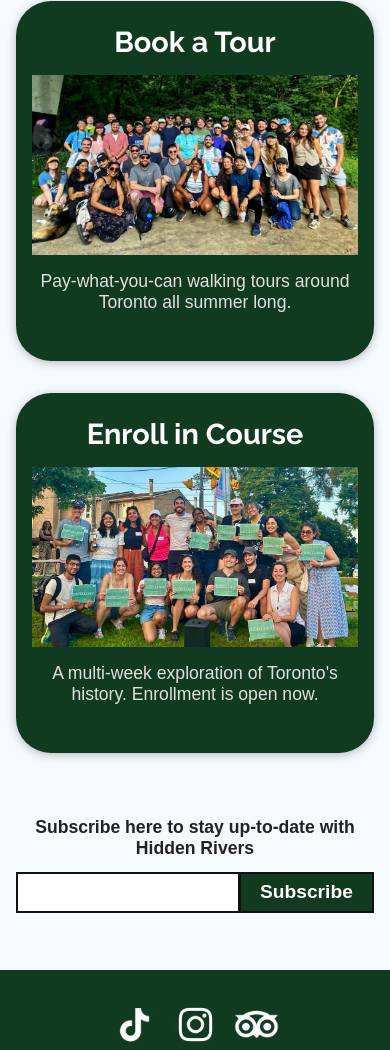
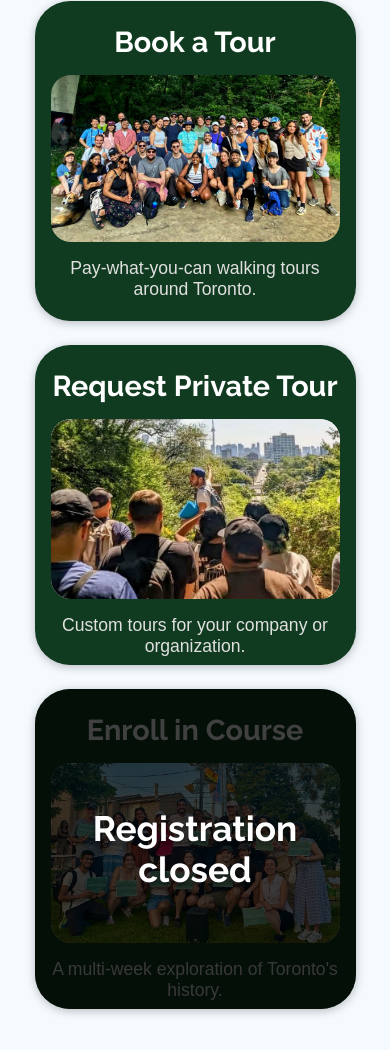
Before and after one commit to mattyj612/hidden_rivers, a website: page index.html in a window 390 px wide. Shown: the part 931-1981 px from the top of the page. Drawn offline with Linux system fonts and the light colour scheme.

Commit message:
Refactor offerings grid: improved responsive stacking, fixed box sizing, and cleaned up layout

```diff
--- a/index.html
+++ b/index.html
@@ -54,6 +54,7 @@
   <link href="https://fonts.googleapis.com/css2?family=Instrument+Serif:ital@0;1&family=Newsreader:ital,opsz,wght@0,6..72,200..800;1,6..72,200..800&family=Raleway:wght@400;700&display=swap" rel="stylesheet">
 </head>
 <body>
+  <div class="center-line"></div>
   <div class="banner">
     <div class="banner-text">Explore 12,000 years of history</div>
   </div>
@@ -67,17 +68,21 @@
     <!-- <hr/> -->
   </div>
   <div class="offerings-section">
-
     <div class="offerings">
       <a class="offering-box" href="https://lu.ma/hiddenrivers" target="_blank">
         <div class="offering-title">Book a Tour</div>
         <img class="offering-image" src="images/book_tour.webp" alt="Tour photo">
-        <div class="offering-desc">Pay-what-you-can walking tours around Toronto all summer long.</div>
+        <div class="offering-desc">Pay-what-you-can walking tours around Toronto.</div>
       </a>
-      <a class="offering-box" href="/course.html">
+      <a class="offering-box" href="mailto:info@hiddenrivers.ca">
+        <div class="offering-title">Request Private Tour</div>
+        <img class="offering-image" src="images/private_tour.jpg" alt="Private tour photo">
+        <div class="offering-desc">Custom tours for your company or organization.</div>
+      </a>
+      <a class="offering-box registration-overlay" href="/course.html">
         <div class="offering-title">Enroll in Course</div>
         <img class="offering-image" src="images/course.JPG" alt="Course photo">
-        <div class="offering-desc">A multi-week exploration of Toronto's history. Enrollment is open now.</div>
+        <div class="offering-desc">A multi-week exploration of Toronto's history.</div>
       </a>
     </div>
   </div>
@@ -85,10 +90,6 @@
     <div class="email-capture-label">
       Subscribe here to stay up-to-date with Hidden Rivers
     </div>
-    <!-- <form class="email-capture-form" id="email-capture-form">
-      <input type="email" class="email-capture-input" name="email" id="email-input" required placeholder="Enter your email">
-      <button type="submit" class="email-capture-button">Subscribe</button>
-    </form> -->
     <form id="email-form" class="email-capture-form" novalidate>
       <input type="text" id="email-input" name="email" class="email-capture-input">
       <button type="submit" class="email-capture-button">Subscribe</button>
--- a/styles.css
+++ b/styles.css
@@ -57,7 +57,7 @@ body {
   width: 100vw;
   background: #F5FAFE;
   /* background: linear-gradient(120deg, #F5FAFE 60%, #e6f4ea 100%); */
-  padding: 3rem 0 3rem 0;
+  padding: 3rem 0 2rem 0;
   margin: 0;
 }
 .mission {
@@ -95,41 +95,41 @@ body {
   line-height: 1.5;
   display: block;
 }
+
 .offerings-section {
   background: #F5FAFE;
-  padding: 1rem 3rem 1rem 3rem;
+  padding: 1rem 0;
+  margin: 0;
 }
 
 .offerings {
-  display: flex;
+  display: grid;
+  grid-template-columns: repeat(3, 350px);
+  gap: 1.5rem;
   justify-content: center;
-  gap: 2rem;
-  margin: 0rem auto;
-  max-width: 800px;
+  margin: 0 auto 1rem;
 }
+
 .offering-box {
   background: var(--green-dark);
   color: #fff;
   border-radius: 35px;
-  /* box-shadow: 0 4px 16px rgba(17,59,32,0.10); */
   box-shadow: 0px 2px 10px 0px rgba(0, 0, 0, 0.25);
   padding: 1.5rem 1rem 1rem 1rem;
-  flex: 320px;
-  width: 320px;
-  height: 300px;
+  aspect-ratio: 1.1 / 1;
   display: flex;
   flex-direction: column;
-  align-items: stretch;
-  text-align: left;
-  border: none;
+  align-items: center;
   text-decoration: none;
   transition: background 0.2s, box-shadow 0.2s;
   cursor: pointer;
 }
+
 .offering-box:hover, .offering-box:focus {
   background: #316142;
   box-shadow: 0 8px 24px rgba(0,186,86,0.13);
 }
+
 .offering-title {
   font-size: 1.8rem;
   font-weight: 700;
@@ -138,23 +138,18 @@ body {
   font-family: 'Raleway', sans-serif;
   text-align: center;
 }
-.offering-subtitle {
-  font-size: 1.2rem;
-  color: #e0e0e0;
-  margin-bottom: rem;
-  font-family: 'Avenir', sans-serif;
-  text-align: center;
-}
+
 .offering-image {
   width: 100%;
   height: 180px;
-  max-width: 100%;
   margin: 0 auto 1rem auto;
   display: block;
   background: #fff;
   object-fit: cover;
   object-position: center;
+  border-radius: 20px;
 }
+
 .offering-desc {
   font-size: 1.1rem;
   color: #e0e0e0;
@@ -162,78 +157,21 @@ body {
   text-align: center;
   font-family: 'Avenir', sans-serif;
 }
-.email-capture-section {
-  background: var(--blue-light);
-  padding: 3rem 0 0rem 0;
-  display: flex;
-  flex-direction: column;
-  align-items: center;
-}
-.email-capture-label {
-  color: #222;
-  font-size: 1.1rem;
-  font-family: 'Avenir', sans-serif;
-  margin-bottom: 0.8rem;
-  text-align: center;
-  font-weight: 700;
-}
-.email-capture-form {
-  display: flex;
-  width: 100%;
-  max-width: 500px;
-  flex-wrap: wrap;
-  gap: 0;
-}
-.email-capture-input {
-  flex: 2 1 200px;
-  min-width: 0;
-  box-sizing: border-box;
-  padding: 0.6rem 1.2rem 0.6rem 0.6rem;
-  font-size: 1rem;
-  border: 2px solid #111;
-  border-radius: 0;
-  outline: none;
-  font-family: 'Avenir Light', sans-serif;
-  margin-right: -1px;
-  color: var(--green-dark);
-}
-.email-capture-button {
-  flex: 0 0 auto;
-  min-width: 100px;
-  box-sizing: border-box;
-  background: var(--green-dark);
-  color: #fff;
-  font-family: 'Avenir', sans-serif;
-  font-size: 1.2rem;
-  font-weight: 700;
-  border: 2px solid #111;
-  border-radius: 0;
-  padding: 0 1.2rem;
-  cursor: pointer;
-  transition: background 0.2s;
-  margin-left: 0;
-  display: flex;
-  align-items: center;
-}
-.email-capture-button:hover,
-.email-capture-button:focus {
-  background: var(--green-hover);
-  color: #fff;
-}
-@media (max-width: 900px) {
-  .offerings {
-    flex-direction: column;
-    align-items: center;
-  }
-  .offering-box {
-    max-width: 100%;
-    width: 100%;
-  }
-  .offering-image {
-    max-width: 100%;
-    height: 180px; /* or whatever looks best */
-  }
-}
+
+
+
+/* Center line for alignment testing
+.center-line {
+  position: fixed;
+  top: 0;
+  left: 50%;
+  width: 2px;
+  height: 100vh;
+  background: red;
+  z-index: 9999;
+  transform: translateX(-50%);
+} */
+
 @media (max-width: 600px) {
   .banner-text,
   .mission,
@@ -355,4 +293,108 @@ hr {
   margin: 0 0em;
   /* height: 0.5em; Optional: helps with vertical alignment */
   content: "";
+  font-style: normal;
 }
+
+.registration-overlay {
+  position: relative;
+  display: inline-block;
+}
+
+.registration-overlay::before {
+  content: "";
+  position: absolute;
+  top: 0;
+  left: 0;
+  right: 0;
+  bottom: 0;
+  background: rgba(0, 0, 0, 0.75);
+  border-radius: 35px;
+  z-index: 2;
+}
+
+.registration-overlay::after {
+  content: "Registration closed";
+  position: absolute;
+  top: 50%;
+  left: 50%;
+  transform: translate(-50%, -50%);
+  color: white;
+  font-family: 'Raleway', sans-serif;
+  font-size: 2.2rem;
+  font-weight: 600;
+  z-index: 3;
+  text-align: center;
+  text-shadow: 0 2px 4px rgba(0, 0, 0, 0.5);
+}
+
+.email-capture-section {
+  background: var(--blue-light);
+  padding: 1.5rem 1rem 0rem 1rem;
+  display: flex;
+  flex-direction: column;
+  align-items: center;
+}
+.email-capture-label {
+  color: #222;
+  font-size: 1.1rem;
+  font-family: 'Avenir', sans-serif;
+  margin-bottom: 0.8rem;
+  text-align: center;
+  font-weight: 700;
+}
+.email-capture-form {
+  display: flex;
+  width: 100%;
+  max-width: 500px;
+  flex-wrap: wrap;
+  gap: 0;
+}
+.email-capture-input {
+  flex: 2 1 200px;
+  min-width: 0;
+  box-sizing: border-box;
+  padding: 0.6rem 1.2rem 0.6rem 0.6rem;
+  font-size: 1rem;
+  border: 2px solid #111;
+  border-radius: 0;
+  outline: none;
+  font-family: 'Avenir Light', sans-serif;
+  margin-right: -1px;
+  color: var(--green-dark);
+}
+.email-capture-button {
+  flex: 0 0 auto;
+  min-width: 100px;
+  box-sizing: border-box;
+  background: var(--green-dark);
+  color: #fff;
+  font-family: 'Avenir', sans-serif;
+  font-size: 1.2rem;
+  font-weight: 700;
+  border: 2px solid #111;
+  border-radius: 0;
+  padding: 0 1.2rem;
+  cursor: pointer;
+  transition: background 0.2s;
+  margin-left: 0;
+  display: flex;
+  align-items: center;
+}
+.email-capture-button:hover,
+.email-capture-button:focus {
+  background: var(--green-hover);
+  color: #fff;
+}
+
+@media (max-width: 1120px) {
+  .offerings {
+    grid-template-columns: 1fr;
+    justify-content: center;
+  }
+  .offering-box {
+    width: 85%;
+    height: 280px;
+    margin: 0 auto;
+  }
+}
```
Also changed, not shown: course.css (+19 -1 lines), course.html (+14 -6 lines), images/private.jpg (added), images/private.webp (added), 1 other file.
